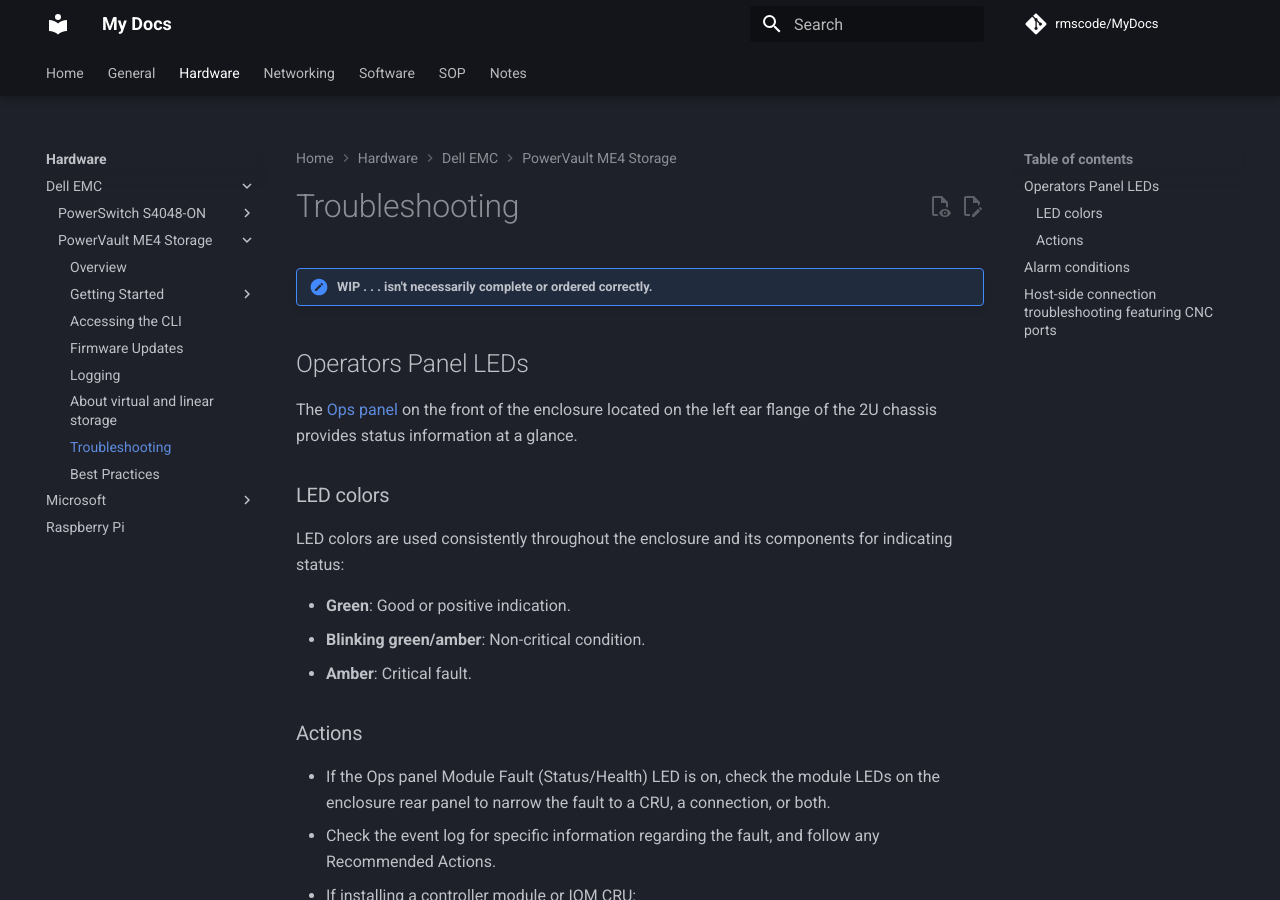
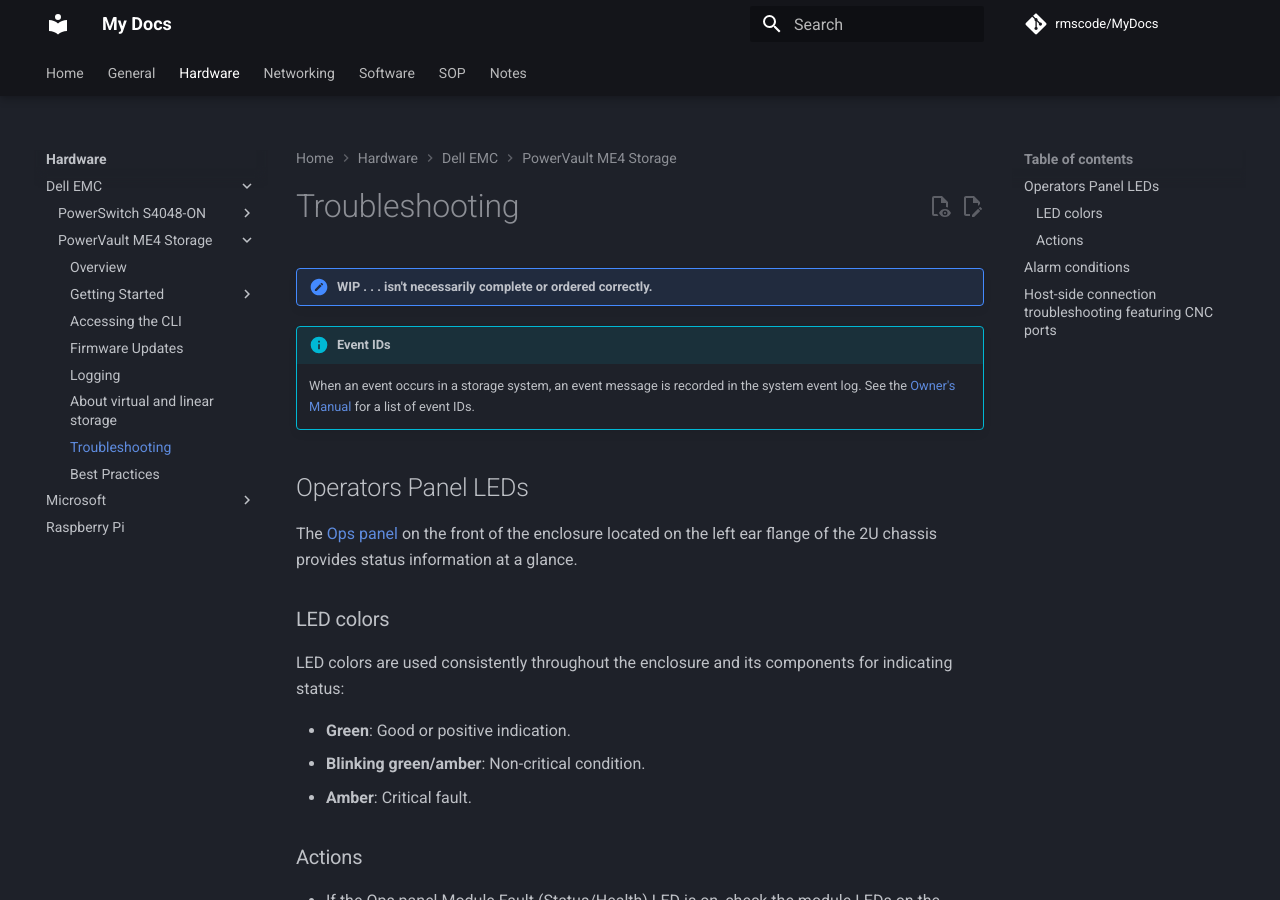
Before and after one commit to rmscode/binary-garden, an MkDocs documentation site: the page built from docs/hardware/dell-emc/powervault-me4/me4-troubleshooting.md, in a window 1280 px wide and 900 px high. Built offline with MkDocs 1.6.1 and Material for MkDocs 9.7.7, drawn with Linux system fonts in a browser that asks for light colours; comment, search, counter and statistics services are not loaded.

Commit message:
Update me4-troubleshooting.md

```diff
--- a/docs/hardware/dell-emc/powervault-me4/me4-troubleshooting.md
+++ b/docs/hardware/dell-emc/powervault-me4/me4-troubleshooting.md
@@ -1,6 +1,11 @@
 # Troubleshooting
 
 !!! note "WIP . . . isn't necessarily complete or ordered correctly."
+
+!!! info "Event IDs"
+
+    When an event occurs in a storage system, an event message is recorded in the system event log. See the [Owner's Manual](https://www.dell.com/support/manuals/en-us/powervault-me4012/me4_series_om_pub/events?guid=guid-93692ce8-3105-4064-bdb9-40269e847f2f&lang=en-us) for a list of event IDs.
+
 
 ## Operators Panel LEDs
 
```
